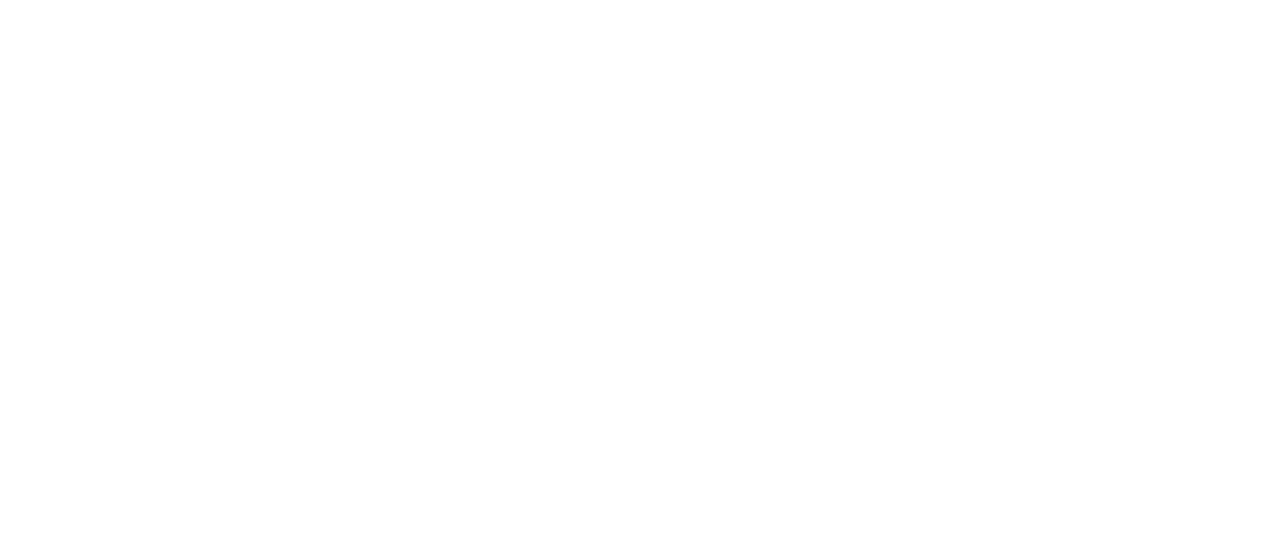
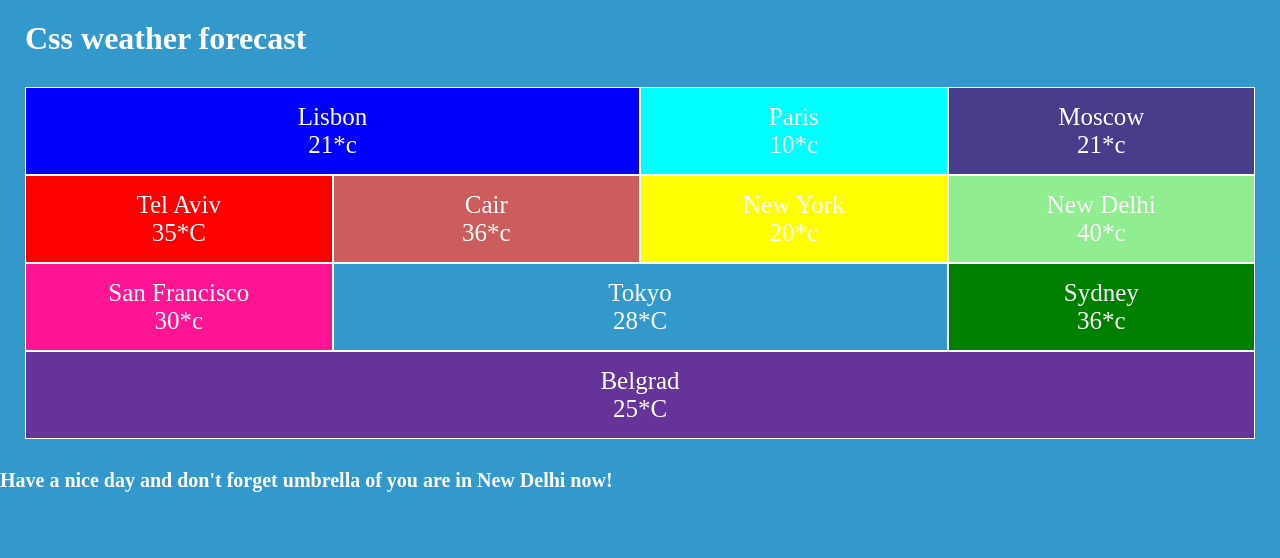
Before and after one commit to 20210502-FE/Denis_forecast, a plain HTML site: page index.html in a window 1280 px wide. Drawn offline with Linux system fonts and the light colour scheme.

Commit message:
Create wether forecast

```diff
--- a/Css/styles.css
+++ b/Css/styles.css
@@ -0,0 +1,130 @@
+* {
+    padding: 0;
+    margin: 0;
+    box-sizing: border-box;
+}
+
+html. body {
+    height: 100%;
+}
+
+body {
+    position: relative;
+}
+li {
+    list-style: none;
+}
+
+.container {
+   background-color: #3399CC;
+    color: white;
+    padding: 20px 0;
+    height: 900px;
+}
+
+.container__wrapper {
+    max-width: calc(100vw - 50px);
+    margin: 0 auto;
+
+}
+
+.container__title {
+    font-size: 32px;
+    margin-bottom: 30px;
+}
+
+.container__content {
+    margin-bottom: 30px;
+}
+
+.weather_list {
+    font-size: 0;
+
+}
+
+.weather-list__item {
+    display: inline-block;
+    font-size: 25px;
+    border: 1px solid #ffffff;
+    width: 25%;
+    padding: 15px 0;
+    text-align: center;
+}
+
+.container__bottom-text {
+    font-size: 20px;
+    font-weight: bold;
+    height: 10%;
+
+}
+
+.weather-list__item_50 {
+    width: 50%;
+
+}
+
+.weather-list__item > span {
+    display: block;
+}
+
+.weather-list__item_100 {
+    width: 100%;
+}
+
+.weather-list__item_bg-blue {
+    background-color: blue;
+}
+
+.weather-list__item_bg-tiffany {
+    background-color: cyan;
+}
+
+.weather-list__item_bg-Heliotrope {
+    background-color: darkslateblue;
+}
+
+.weather-list__item_bg-red {
+    background-color: red;
+}
+
+.weather-list__item_bg-Burnt_Sienna {
+    background-color: indianred;
+}
+
+.weather-list__item_bg-yellow {
+    background-color: yellow;
+}
+
+.weather-list__item_bg-Yellow_Green {
+    background-color: lightgreen;
+}
+
+.weather-list__item_bg-De_York {
+    background-color: deeppink;
+}
+
+.weather-list__item_bg-Lavender_Magenta {
+    background-color: limegreen;
+}
+
+.weather-list__item_bg-light_green {
+    background-color: green;
+}
+
+.weather-list__item_bg-Blue {
+    background-color: rebeccapurple;
+}
+
+.weather_list.weather-list__item {
+    border-color: #ffffff;
+    border-style: solid;
+
+}
+
+ul {
+    border-width: 1px 0 0 1px;
+}
+
+ul > li {
+    border-width: 1px 0 0 1px;
+}
--- a/index.html
+++ b/index.html
@@ -6,6 +6,26 @@
     <link rel="stylesheet" href="Css/styles.css">
 </head>
 <body>
+    <main class="container">
+        <div class="container__wrapper">
+            <h1 class="container__title">Css weather forecast</h1>
+            <section class="container__content">
+                <ul class="weather_list">
+                    <li class="weather-list__item weather-list__item_50 weather-list__item_bg-blue">Lisbon <span>21*c</span> </li>
+                    <li class="weather-list__item weather-list__item_bg-tiffany">Paris <span>10*c</span></li>
+                    <li class="weather-list__item weather-list__item_bg-Heliotrope">Moscow<span>21*c</span></li>
+                    <li class="weather-list__item weather-list__item_bg-red">Tel Aviv<span>35*C</span></li>
+                    <li class="weather-list__item weather-list__item_bg-Burnt_Sienna">Cair<span>36*c</span></li>
+                    <li class="weather-list__item weather-list__item_bg-yellow">New York<span>20*c</span></li>
+                    <li class="weather-list__item weather-list__item_bg-Yellow_Green">New Delhi<span>40*c</span></li>
+                    <li class="weather-list__item weather-list__item_bg-De_York">San Francisco<span>30*c</span></li>
+                    <li class="weather-list__item weather-list__item_50 bg-Lavender_Magenta">Tokyo<span>28*C</span></li>
+                    <li class="weather-list__item weather-list__item weather-list__item_bg-light_green">Sydney<span>36*c</span></li>
+                    <li class="weather-list__item weather-list__item_100 weather-list__item_bg-Blue">Belgrad<span>25*C</span></li>
+            </section>
+        </div>
+        <div class="container__bottom-text"> Have a nice day and don't forget umbrella of you are in New Delhi now! </div>
+    </main>
 
 </body>
 </html>
```
